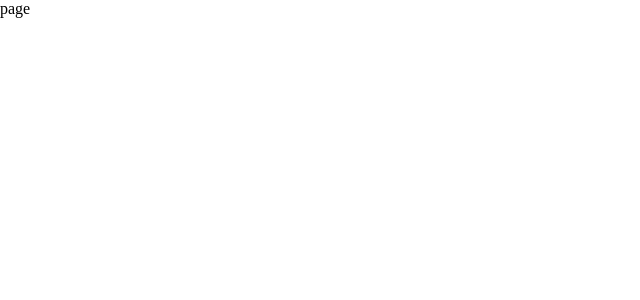
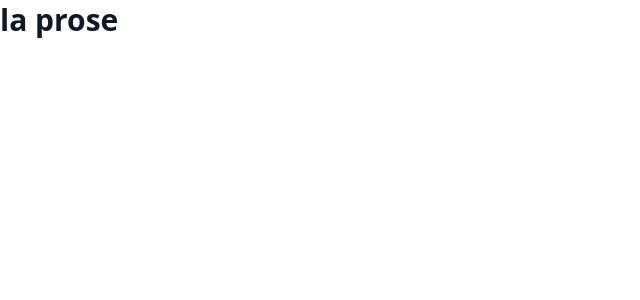
Before and after one commit to s3r0s4pi3ns/functionalsapiens.com, a Next.js app: page / in a window 1280 px wide. Shown: the top 300 px of the page, without its empty margins (0-640 px from the left). Built offline with nearby package versions, Linux system fonts and the light colour scheme.

Commit message:
TailwindCSS installed with basic configuration

```diff
--- a/next.config.js
+++ b/next.config.js
@@ -23,15 +23,6 @@ module.exports = {
   // },
   optimizeFonts: true,
   poweredByHeader: false,
-  async redirects() {
-    return [
-      {
-        source: '/',
-        destination: '/login',
-        permanent: true,
-      },
-    ];
-  },
   //https://nextjs.org/docs/advanced-features/security-headers
   async headers() {
     return [
--- a/package.json
+++ b/package.json
@@ -21,13 +21,18 @@
     "react-dom": "18.2.0"
   },
   "devDependencies": {
+    "@tailwindcss/forms": "^0.5.2",
+    "@tailwindcss/typography": "^0.5.2",
     "@types/node": "18.0.0",
     "@types/react": "18.0.14",
     "@types/react-dom": "18.0.5",
+    "autoprefixer": "^10.4.7",
     "cross-env": "^7.0.3",
     "eslint": "8.18.0",
     "eslint-config-next": "12.1.6",
+    "postcss": "^8.4.14",
     "prettier": "^2.7.1",
+    "tailwindcss": "^3.1.3",
     "typescript": "4.7.4"
   }
 }
--- a/pages/index.tsx
+++ b/pages/index.tsx
@@ -1,7 +1,11 @@
 import type { NextPage } from 'next';
 
 const Home: NextPage = () => {
-  return <div>page</div>;
+  return (
+    <div className="text-slate-300 prose prose-lg">
+      <h2>la prose</h2>
+    </div>
+  );
 };
 
 export default Home;
--- /dev/null
+++ b/postcss.config.js
@@ -0,0 +1,6 @@
+module.exports = {
+  plugins: {
+    tailwindcss: {},
+    autoprefixer: {},
+  },
+}
--- a/styles/globals.css
+++ b/styles/globals.css
@@ -1,3 +1,7 @@
+@tailwind base;
+@tailwind components;
+@tailwind utilities;
+
 html,
 body {
   padding: 0;
--- /dev/null
+++ b/tailwind.config.js
@@ -0,0 +1,19 @@
+/** @type {import('tailwindcss').Config} */
+module.exports = {
+  content: [
+    './pages/**/*.{js,ts,jsx,tsx}',
+    './components/**/*.{js,ts,jsx,tsx}',
+  ],
+  theme: {
+    extend: {
+      screens: {
+        xs: '375px',
+        sm: '640px',
+        md: '768px',
+        lg: '1024px',
+        xl: '1280px',
+      },
+    },
+  },
+  plugins: [require('@tailwindcss/typography'), require('@tailwindcss/forms')],
+};
```
Also changed, not shown: 1 other file (tests, documents, lock files or other folders).
